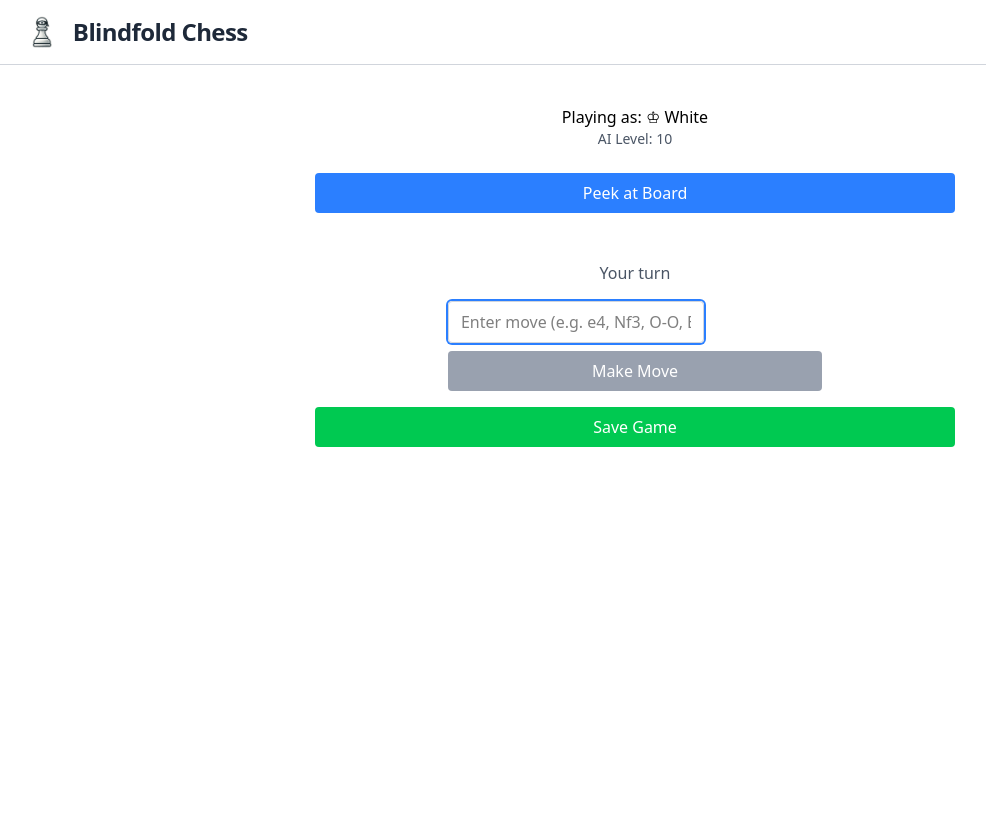
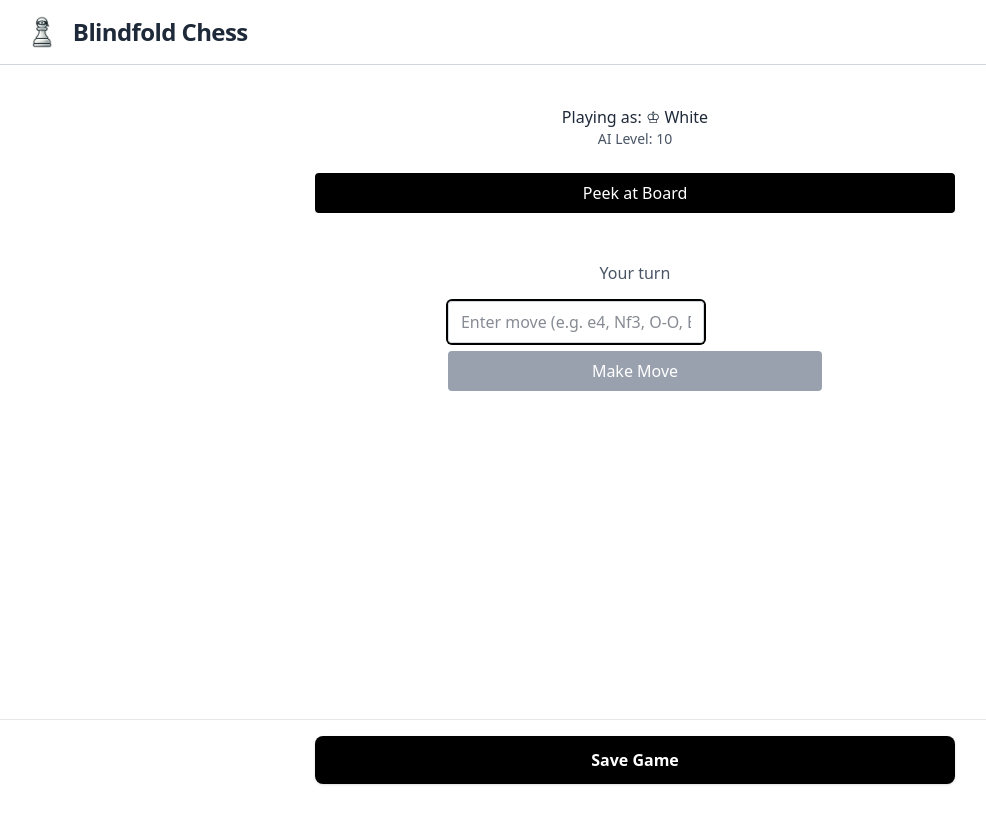
Before and after one commit to checkmate-works/blindfold-chess-deprecated, a React (Vite) app: page /game/setup in a window 1280 px wide. Both pictures are taken after a click on the button "Start Game". Shown: the top 824 px of the page, without its empty margins (5-991 px from the left). Before the commit the page ends 800 px from the top, so only its background shows below. Built offline with nearby package versions, Linux system fonts and the light colour scheme.

Commit message:
Fix play screen layout

```diff
--- a/src/features/game/components/game-play.tsx
+++ b/src/features/game/components/game-play.tsx
@@ -117,15 +117,16 @@ export const GamePlay = ({ settings, savedMoves }: GamePlayProps) => {
   };
 
   return (
+    <div className="min-h-screen pb-20 relative">
       <div className="max-w-2xl mx-auto p-4">
         {errorMessage && (
-        <div className="mb-4 p-2 bg-red-100 text-red-700 rounded text-center">
+          <div className="mb-4 p-2 bg-red-100 text-red-700 rounded text-center whitespace-pre-wrap">
             {errorMessage}
           </div>
         )}
 
         <div className="text-center mb-6">
-        <div>
+          <div className="text-gray-800 font-medium">
             Playing as: {displayColor === "white" ? "♔ White" : "♚ Black"}
           </div>
           <div className="text-sm text-gray-600">
@@ -135,7 +136,7 @@ export const GamePlay = ({ settings, savedMoves }: GamePlayProps) => {
 
         <button
           onClick={() => setShowBoard(!showBoard)}
-        className="w-full mb-4 px-4 py-2 bg-blue-500 text-white rounded hover:bg-blue-600"
+          className="w-full mb-4 px-4 py-2 bg-black hover:bg-gray-800 text-white rounded transition"
         >
           {showBoard ? "Hide Board" : "Peek at Board"}
         </button>
@@ -157,14 +158,19 @@ export const GamePlay = ({ settings, savedMoves }: GamePlayProps) => {
             onMove={handleMove}
           />
         </div>
+      </div>
 
+      <div className="fixed bottom-0 left-0 w-full bg-white border-t border-gray-200">
+        <div className="max-w-2xl mx-auto px-4 py-4">
           <button
             onClick={handleSave}
-        className="w-full mt-4 px-4 py-2 bg-green-500 text-white rounded hover:bg-green-600"
+            className="w-full bg-black hover:bg-gray-800 text-white font-semibold py-3 px-6 rounded-lg shadow transition-colors duration-200"
             disabled={gameState.moves.length === 0}
           >
             Save Game
           </button>
         </div>
+      </div>
+    </div>
   );
 };
--- a/src/features/game/components/move-input.tsx
+++ b/src/features/game/components/move-input.tsx
@@ -34,7 +34,9 @@ export const MoveInput = ({
       <div className="text-center space-y-2">
         {lastMove && <div className="text-gray-700">Last move: {lastMove}</div>}
         {currentMove && (
-          <div className="text-blue-600">Current input: {currentMove}</div>
+          <div className="text-gray-800 font-medium">
+            Current input: {currentMove}
+          </div>
         )}
         <div className="text-gray-600">
           {isPlayerTurn ? "Your turn" : "Stockfish is thinking..."}
@@ -49,17 +51,17 @@ export const MoveInput = ({
           onChange={(e) => setCurrentMove(e.target.value)}
           disabled={!isPlayerTurn}
           placeholder="Enter move (e.g. e4, Nf3, O-O, Bxc6)"
-          className="w-64 px-3 py-2 border border-gray-300 rounded focus:outline-none focus:ring-2 focus:ring-blue-500"
+          className="w-64 px-3 py-2 border border-gray-300 rounded focus:outline-none focus:ring-2 focus:ring-black text-gray-900"
           autoComplete="off"
           spellCheck="false"
         />
         <button
           type="submit"
           disabled={!isPlayerTurn || !currentMove}
-          className={`w-full px-4 py-2 text-white rounded
+          className={`w-full px-4 py-2 text-white rounded transition
             ${
               isPlayerTurn && currentMove
-                ? "bg-blue-500 hover:bg-blue-600"
+                ? "bg-black hover:bg-gray-800"
                 : "bg-gray-400 cursor-not-allowed"
             }`}
         >
```
Lines whose indentation alone changed are shown as unchanged.
